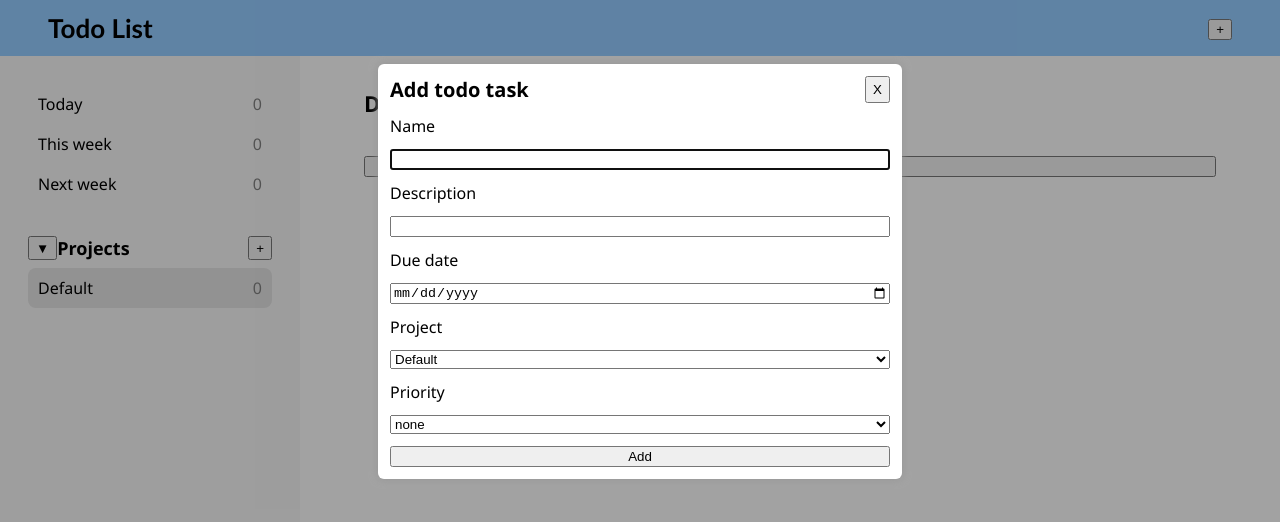
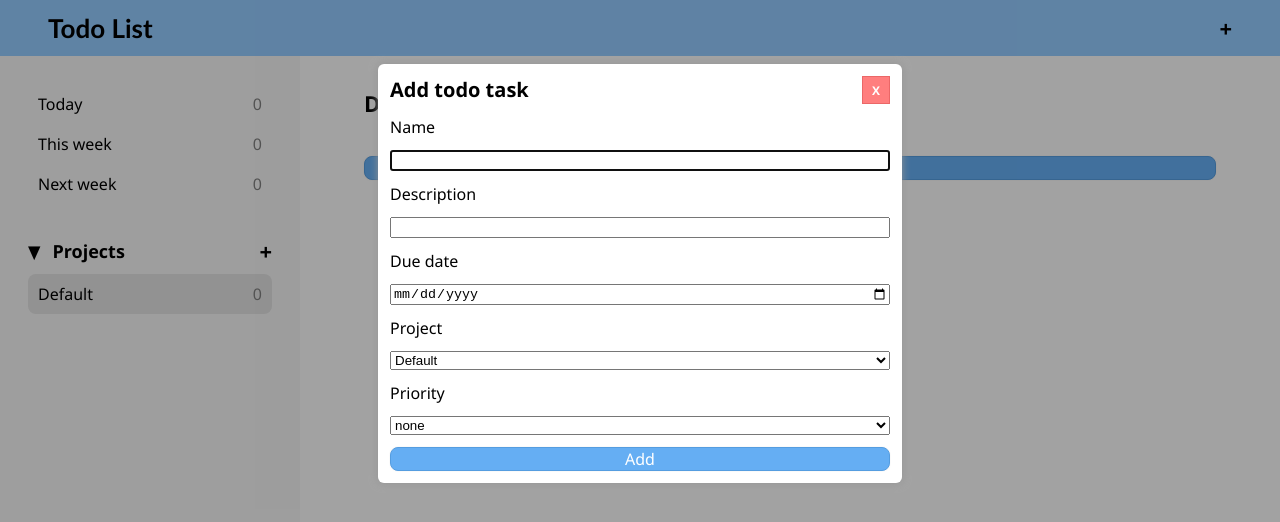
Before and after one commit to Blastose/todo-list, a website built with webpack: page src/index.html in a window 1280 px wide. Both pictures are taken after a click on the button "Add". Built offline with nearby package versions, Linux system fonts and the light colour scheme.

Commit message:
Add styling to buttons

```diff
--- a/src/index.html
+++ b/src/index.html
@@ -29,7 +29,7 @@
           <div class="project-list">
             <div class="project-list-heading">
               <button class="project-list-show-hide-button">▼</button>
-              <span>Projects</span>
+              <span class="projects-sidebar-text">Projects</span>
               <button class="add-project-button">+</buton>
             </div>
 
--- a/src/style.css
+++ b/src/style.css
@@ -76,11 +76,6 @@ ul {
   height: 1.5em;
 }
 
-.project-list-heading {
-  font-size: 18px;
-  font-weight: bold;
-}
-
 .project-list {
   display: flex;
   flex-direction: column;
@@ -88,8 +83,11 @@ ul {
 }
 
 .project-list-heading {
+  font-size: 18px;
+  font-weight: bold;
   display: grid;
-  grid-template-columns: min-content 1fr 1fr;
+  grid-template-columns: min-content 1fr min-content;
+  column-gap: 12px;
 }
 
 .project-item-content {
@@ -398,6 +396,88 @@ img.todo-item-delete {
   justify-content: end;
 }
 
+.close-modal,
+.btn-undo-delete,
+.confirm-cancel-button,
+.confirm-delete-button,
+input[type="button"],
+.btn-add {
+  all: unset;
+  text-align: center;
+  border: 1px solid rgb(85, 157, 224);
+  border-radius: 8px;
+  background-color: rgb(101, 174, 243);
+  color: white;
+  cursor: pointer;
+  transition-duration: 0.2s;
+  box-shadow: 0px 0px 3px -2px rgb(107, 107, 107);
+}
+
+.btn-undo-delete:hover,
+.confirm-cancel-button:hover,
+input[type="button"]:hover,
+.btn-add:hover {
+  background-color: rgb(49, 140, 224);
+}
+
+.btn-undo-delete,
+.confirm-cancel-button,
+.confirm-delete-button {
+  padding: 4px 12px 4px 12px;
+}
+
+.confirm-delete-button {
+  background-color: rgb(214, 72, 72);
+  border: 1px solid rgb(182, 37, 37);
+}
+
+.confirm-delete-button:hover {
+  background-color: rgb(182, 37, 37);
+}
+
+.close-modal,
+.add-project-button,
+.add-project-button-header,
+.project-list-show-hide-button {
+  all: unset;
+  cursor: pointer;
+}
+
+.add-project-button,
+.add-project-button-header {
+  font-size: 22px;
+  font-weight: bold;
+  display: flex;
+  align-items: center;
+  justify-content: center;
+}
+
+.projects-sidebar-text {
+  display: flex;
+  align-items: center;
+}
+
+.btn-undo-close,
+.close-modal {
+  font-size: 12px;
+  box-sizing: border-box;
+  height: 28px;
+  width: 28px;
+  background-color: rgb(255, 126, 126);
+  border: 1px solid rgb(235, 103, 103);
+  display: flex;
+  align-items: center;
+  justify-content: center;
+  padding: 6px;
+  cursor: pointer;
+  color: white;
+}
+
+.btn-undo-close,
+.close-modal:hover {
+  background-color: rgb(230, 74, 74);
+}
+
 @media only screen and (min-width: 800px) {
   .todolist-app {
     display: grid;
--- a/src/todo-views.ts
+++ b/src/todo-views.ts
@@ -109,7 +109,7 @@ class TodoListView {
       }
     });
 
-    const addButton = DOMManipulation.createElementWithClass('button', 'add');
+    const addButton = DOMManipulation.createElementWithClass('button', 'btn-add');
     addButton.textContent = 'Add';
     addButton.addEventListener('click', () => {
       addFunction();
```
